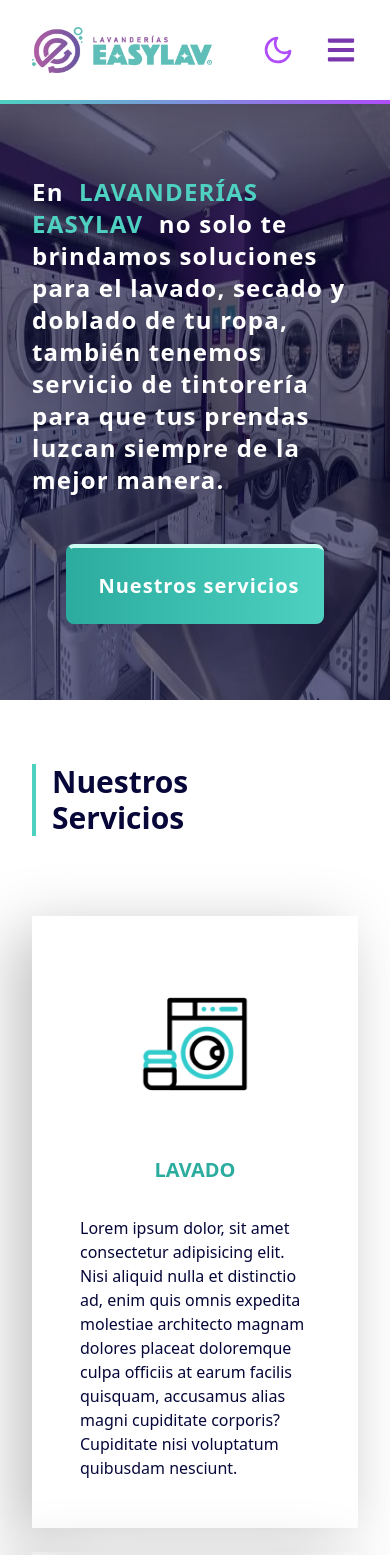
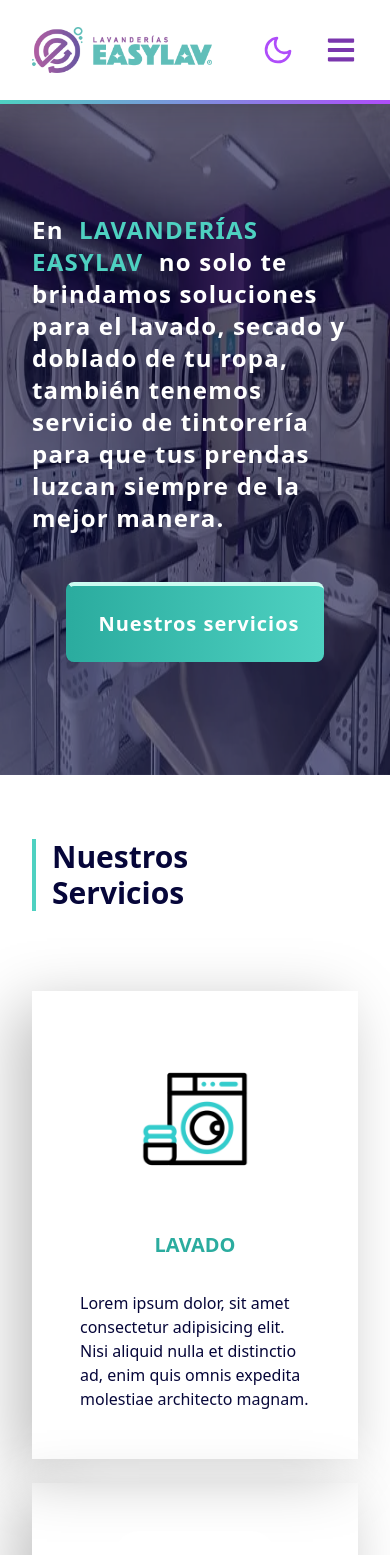
Before and after one commit to dspwebstudiomx/easylav-react, a React (Vite) app: page / in a window 390 px wide. Shown: the top 1555 px of the page. Built offline with nearby package versions, Linux system fonts and the light colour scheme.

Commit message:
Contact & Navbar width changes

```diff
--- a/src/components/contacto/Contacto.jsx
+++ b/src/components/contacto/Contacto.jsx
@@ -6,7 +6,7 @@ const Contacto = () => {
   return (
     <div
       id="contactDescription"
-      className="animate__slower grid items-center md:grid-cols-2 md:gap-12 xl:gap-12 w-full lg:w-2/3 justify-center mx-auto"
+      className="animate__slower grid items-center md:grid-cols-2 md:gap-12 xl:gap-12 w-full xl:w-4/5 2xl:w-2/3 justify-center mx-auto"
     >
       <div className="animate__animated animate__bounceInLeft animate__slowest grid gap-0">
         <div className="2xl:w-3/4">
--- a/src/constants/constants.js
+++ b/src/constants/constants.js
@@ -100,7 +100,7 @@ export const NAVBAR_UI = {
   CONTAINER: {
     DISPLAY: "flex justify-between items-center h-full w-full",
     MARGIN: "mx-auto",
-    PADDING: "px-8 sm:px-8 md:px-8 xl:px-0",
+    PADDING: "px-8 sm:px-8 md:px-8 xl:px-20 2xl:px-0",
   },
   NAVBAR: {
     DISPLAY: "flex items-center justify-between gap-4",
@@ -184,7 +184,7 @@ export const BUTTON_SECONDARY_UI = {
 
 // Hero Inicio
 export const HEROINICIO_UI = {
-  HEIGHT: "h-[600px] sm:h-[100vh] md:h-[40vh] lg:h-[70vh] 2xl:h-[75vh]",
+  HEIGHT: "h-[80vh] sm:h-[100vh] md:h-[500px] lg:h-[80vh] 2xl:h-[75vh]",
   THEME: "dark",
   BACKGROUND: {
     OPACITY: "opacity-90",
--- a/src/data/services.js
+++ b/src/data/services.js
@@ -11,7 +11,7 @@ export const services = [
     id: 1,
     title: "Lavado",
     description:
-      "Lorem ipsum dolor, sit amet consectetur adipisicing elit. Nisi aliquid nulla et distinctio ad, enim quis omnis expedita molestiae architecto magnam dolores placeat doloremque culpa officiis at earum facilis quisquam, accusamus alias magni cupiditate corporis? Cupiditate nisi voluptatum quibusdam nesciunt.",
+      "Lorem ipsum dolor, sit amet consectetur adipisicing elit. Nisi aliquid nulla et distinctio ad, enim quis omnis expedita molestiae architecto magnam.",
     image: Lavadero,
     idLink: "lavado",
     alt: "lavadora trabajando",
@@ -20,7 +20,7 @@ export const services = [
     id: 2,
     title: "Secado",
     description:
-      "Lorem ipsum dolor, sit amet consectetur adipisicing elit. Nisi aliquid nulla et distinctio ad, enim quis omnis expedita molestiae architecto magnam dolores placeat doloremque culpa officiis at earum facilis quisquam, accusamus alias magni cupiditate corporis? Cupiditate nisi voluptatum quibusdam nesciunt.",
+      "Lorem ipsum dolor, sit amet consectetur adipisicing elit. Nisi aliquid nulla et distinctio ad, enim quis omnis expedita molestiae architecto magnam.",
     image: LavadoraInteligente,
     idLink: "lavado-especializado",
     alt: "playera lavandose a mano",
@@ -29,7 +29,7 @@ export const services = [
     id: 3,
     title: "Por encargo",
     description:
-      "Lorem ipsum dolor, sit amet consectetur adipisicing elit. Nisi aliquid nulla et distinctio ad, enim quis omnis expedita molestiae architecto magnam dolores placeat doloremque culpa officiis at earum facilis quisquam, accusamus alias magni cupiditate corporis? Cupiditate nisi voluptatum quibusdam nesciunt.",
+      "Lorem ipsum dolor, sit amet consectetur adipisicing elit. Nisi aliquid nulla et distinctio ad, enim quis omnis expedita molestiae architecto magnam.",
     image: PilaToallas,
     idLink: "plegado",
     alt: "plegado de toallas",
@@ -38,7 +38,7 @@ export const services = [
     id: 4,
     title: "Plegado",
     description:
-      "Lorem ipsum dolor, sit amet consectetur adipisicing elit. Nisi aliquid nulla et distinctio ad, enim quis omnis expedita molestiae architecto magnam dolores placeat doloremque culpa officiis at earum facilis quisquam, accusamus alias magni cupiditate corporis? Cupiditate nisi voluptatum quibusdam nesciunt.",
+      "Lorem ipsum dolor, sit amet consectetur adipisicing elit. Nisi aliquid nulla et distinctio ad, enim quis omnis expedita molestiae architecto magnam.",
     image: Toalla,
     idLink: "plegado",
     alt: "plegado de toallas",
@@ -47,7 +47,7 @@ export const services = [
     id: 5,
     title: "Tintorería",
     description:
-      "Lorem ipsum dolor, sit amet consectetur adipisicing elit. Nisi aliquid nulla et distinctio ad, enim quis omnis expedita molestiae architecto magnam dolores placeat doloremque culpa officiis at earum facilis quisquam, accusamus alias magni cupiditate corporis? Cupiditate nisi voluptatum quibusdam nesciunt.",
+      "Lorem ipsum dolor, sit amet consectetur adipisicing elit. Nisi aliquid nulla et distinctio ad, enim quis omnis expedita molestiae architecto magnam.",
     image: Planchar,
     idLink: "planchado-y-doblez",
     alt: "plancha sacando vapor",
```
